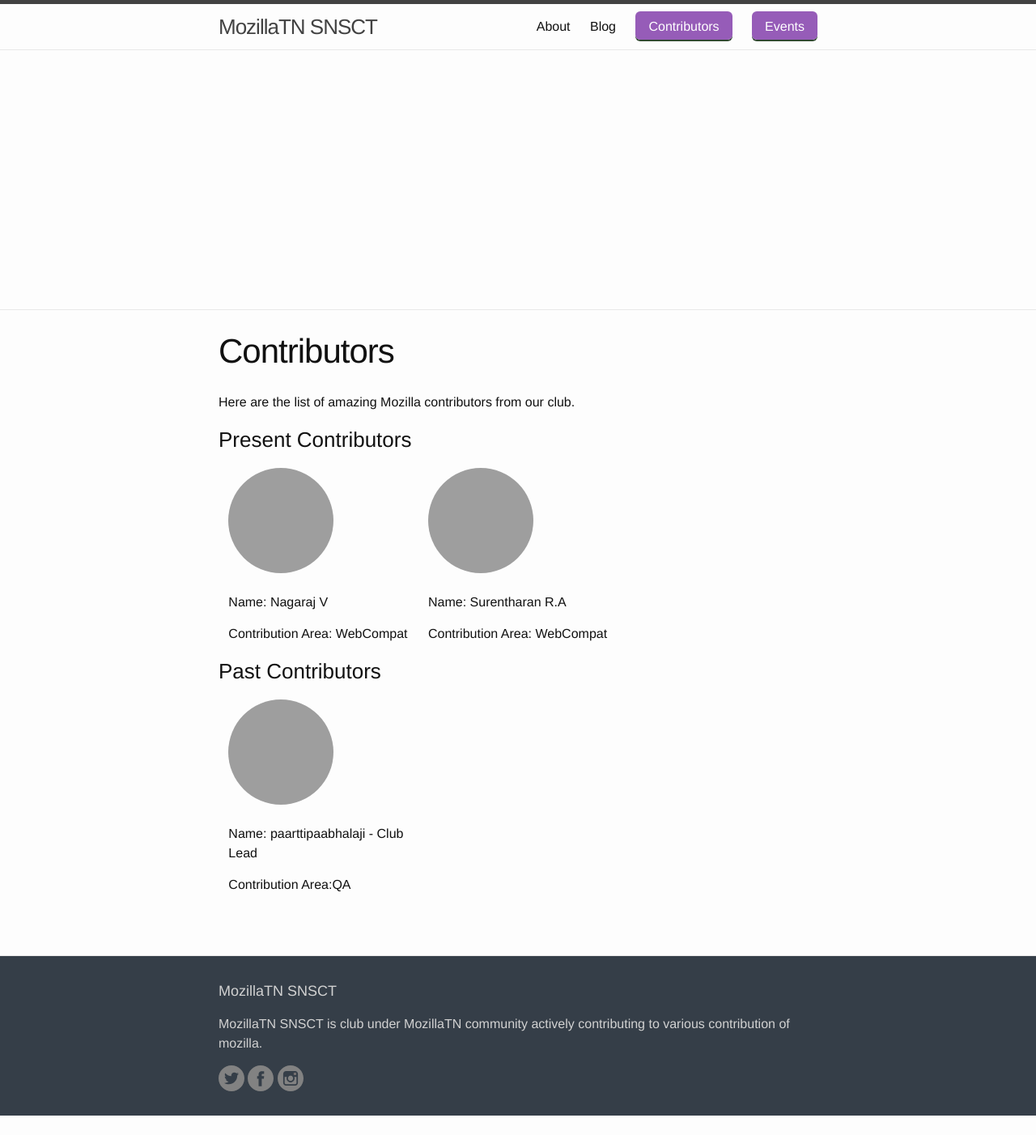
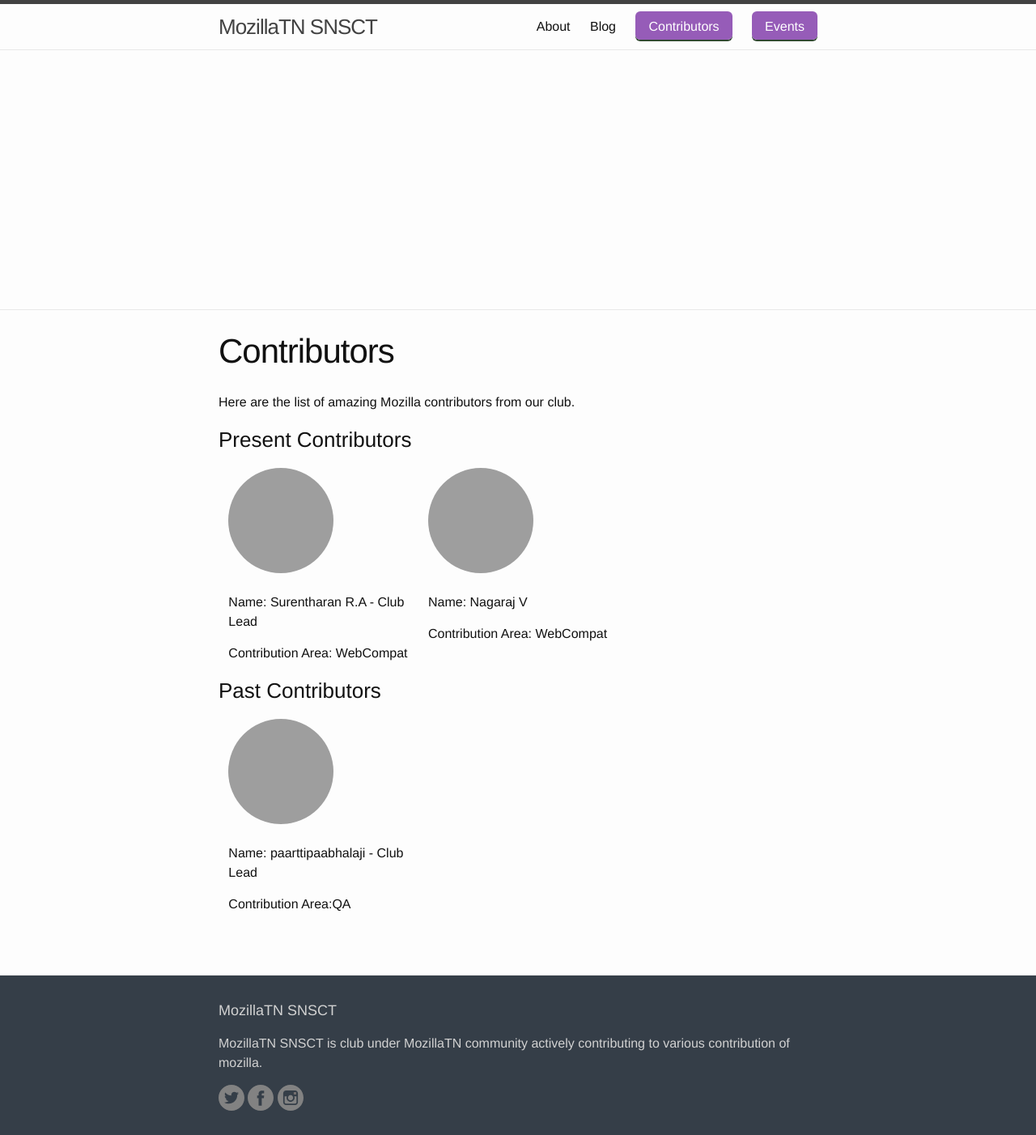
Before and after one commit to MozillaTN/snsct, a Jekyll site: the page built from docs/contributors.md, in a window 1280 px wide. Shown: the whole page at 81% size. Built offline with Jekyll 4.4.1, drawn with Linux system fonts in a browser that asks for light colours; before the commit the page ends 1378 px from its top, so only the background shows below that; grey boxes are pictures that could not be loaded.

Commit message:
updated present contributors

```diff
--- a/docs/_data/present_contributors.yml
+++ b/docs/_data/present_contributors.yml
@@ -1,11 +1,11 @@
+-   name: Surentharan R.A - Club Lead
+    twitter: surentharan7
+    description: Contributor
+    photo: "https://secure.gravatar.com/avatar/285ed40aea324821f3b0ebebf8075629"
+    contribution: WebCompat
+
 -   name: Nagaraj V
     twitter: nagarajnaidu921
     description: Contributor
     photo: "https://s.gravatar.com/avatar/ec27e7511d4c42e401787c483faeba7a"
     contribution: WebCompat
-
--   name: Surentharan R.A
-    twitter: surentharan7
-    description: Contributor
-    photo: "https://secure.gravatar.com/avatar/285ed40aea324821f3b0ebebf8075629"
-    contribution: WebCompat
```
